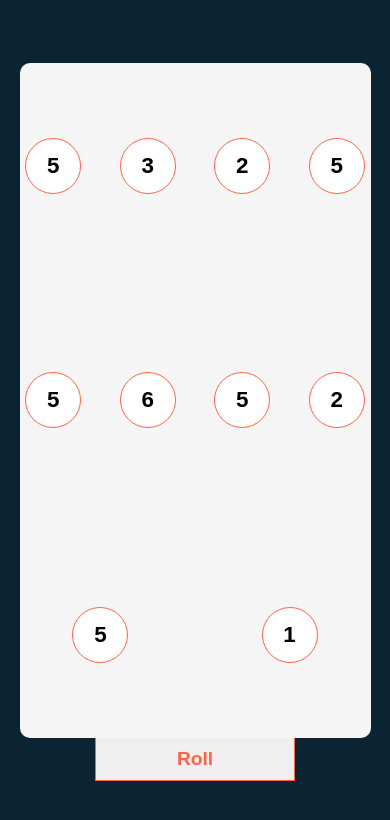
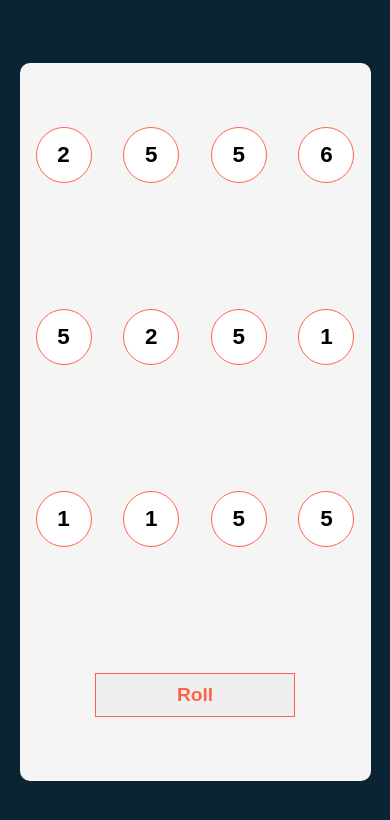
Before and after one commit to KishorRShetty/dice-game, a React (Create React App) app in the folder frontend/: page / in a window 390 px wide. Shown: the top 820 px of the page. Built offline with nearby package versions, Linux system fonts and the light colour scheme.

Commit message:
pushed through script

```diff
--- a/frontend/src/App.css
+++ b/frontend/src/App.css
@@ -6,10 +6,11 @@
     display: flex;
     flex-wrap: wrap;
     margin: auto;
-    gap: 7vw;
+    gap: 5vw;
     /* display: grid;
     grid-template: auto auto/repeat(5,1fr);
     gap: 25px; */
+    padding: 10px;
 }
 
 .btn {
@@ -21,14 +22,13 @@
     font-size: larger;
     font-weight: bold;
     border: thin solid tomato;
-    border-top: none;
     cursor: pointer;
     color: tomato;
 }
 
 @media only screen and (max-width: 420px) {
     .diceMain {
-        height: 80vh;
+        height: 85vh;
         width: 90vw;
         justify-content: space-evenly;
     }
--- a/frontend/src/App.js
+++ b/frontend/src/App.js
@@ -28,7 +28,7 @@ function App() {
 
   function allNewDice() {
     const newDice = [];
-    for (let i = 0; i < 10; i++) {
+    for (let i = 0; i < 12; i++) {
       newDice.push(generateNewDie());
     }
     return newDice;
@@ -65,13 +65,13 @@ function App() {
             holdDice={() => holdDice(die.id)}
           />
         ))}
-      </div>
       <button
         className="btn"
         onClick={rollDice}
       >
         {win ? 'New Game' : 'Roll'}
       </button>
+      </div>
     </>
   );
 }
--- a/frontend/src/components/Dice.jsx
+++ b/frontend/src/components/Dice.jsx
@@ -4,6 +4,7 @@ import './Dice.css'
 const Dice = (props) => {
   const styles = {
     backgroundColor: props.isHeld ? 'tomato' : 'white',
+    color: props.isHeld ? 'white' : 'black',
   }
   return (<>
     <div onClick={props.holdDice} style={styles} className='dice'>{props.num}</div>
```
